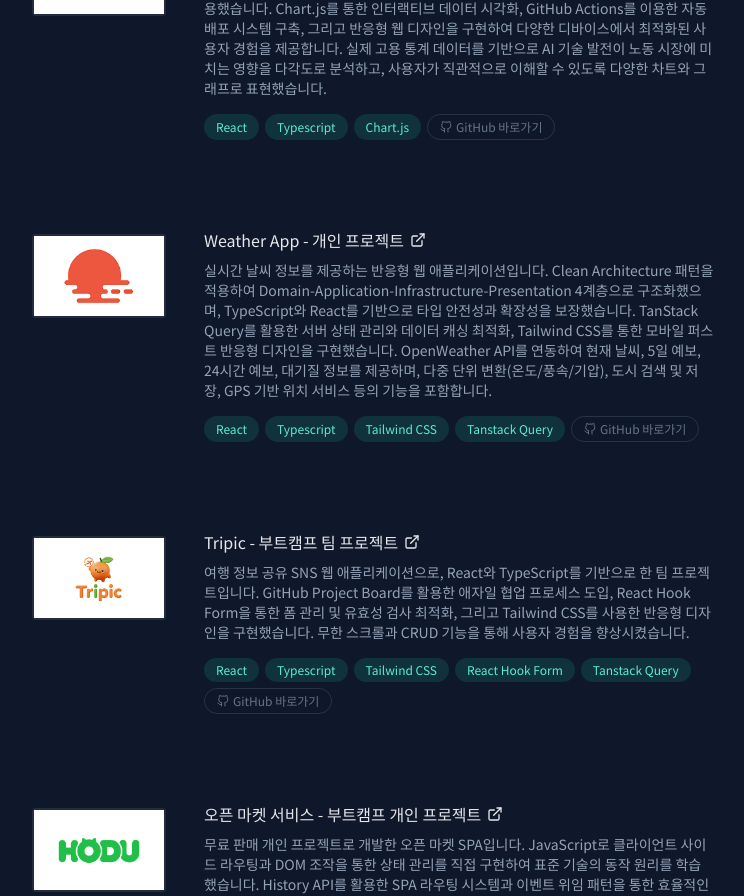
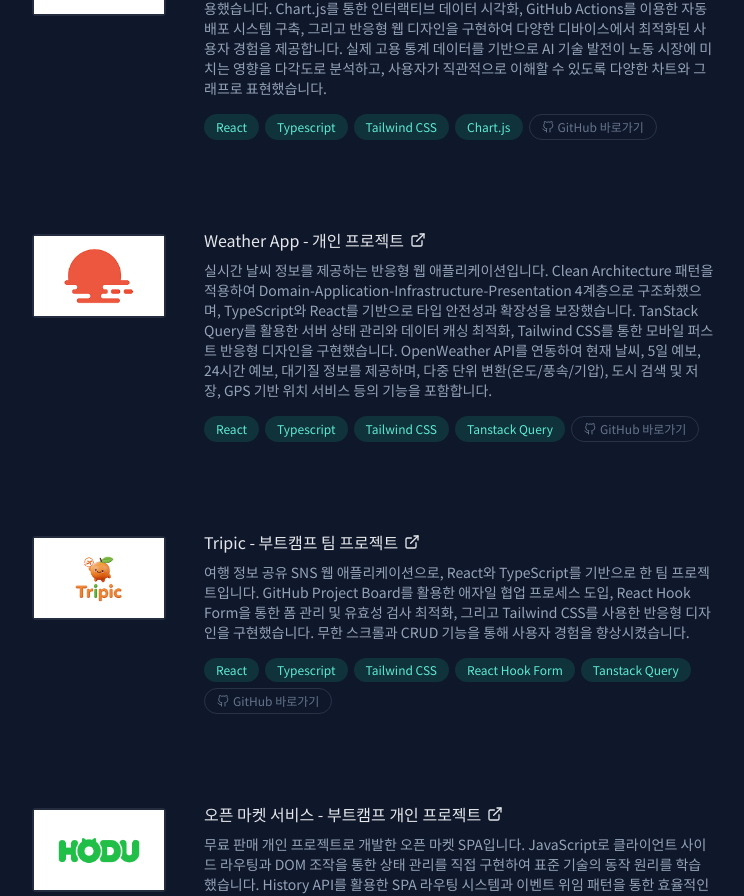
Before and after one commit to itstrap1016/portfolio, a React (Vite) app: page /#about in a window 1280 px wide. Shown: the part 1314-2210 px from the top of the page, without its empty margins (526-1270 px from the left). Built offline with nearby package versions, Linux system fonts and the light colour scheme.

Commit message:
프로젝트 데이터 수정

```diff
--- a/src/data/project.ts
+++ b/src/data/project.ts
@@ -4,7 +4,7 @@ export const projectData = [
     title: "AI 일자리 시각화 - 팀 프로젝트",
     content:
       "생성형 AI 시대의 일자리 변화를 데이터 기반으로 분석하고 시각화하는 웹 애플리케이션입니다. 팀 프로젝트로 진행되었으며, React와 TypeScript를 활용한 모던 웹 기술 스택을 적용했습니다. Chart.js를 통한 인터랙티브 데이터 시각화, GitHub Actions를 이용한 자동 배포 시스템 구축, 그리고 반응형 웹 디자인을 구현하여 다양한 디바이스에서 최적화된 사용자 경험을 제공합니다. 실제 고용 통계 데이터를 기반으로 AI 기술 발전이 노동 시장에 미치는 영향을 다각도로 분석하고, 사용자가 직관적으로 이해할 수 있도록 다양한 차트와 그래프로 표현했습니다.",
-    skills: ["React", "Typescript", "Chart.js"],
+    skills: ["React", "Typescript", "Tailwind CSS", "Chart.js"],
     linkUrl: "https://www.job-ai.co.kr/",
     githubLinkUrl: "https://github.com/GenAIJobScape/JobScape",
   },
```
